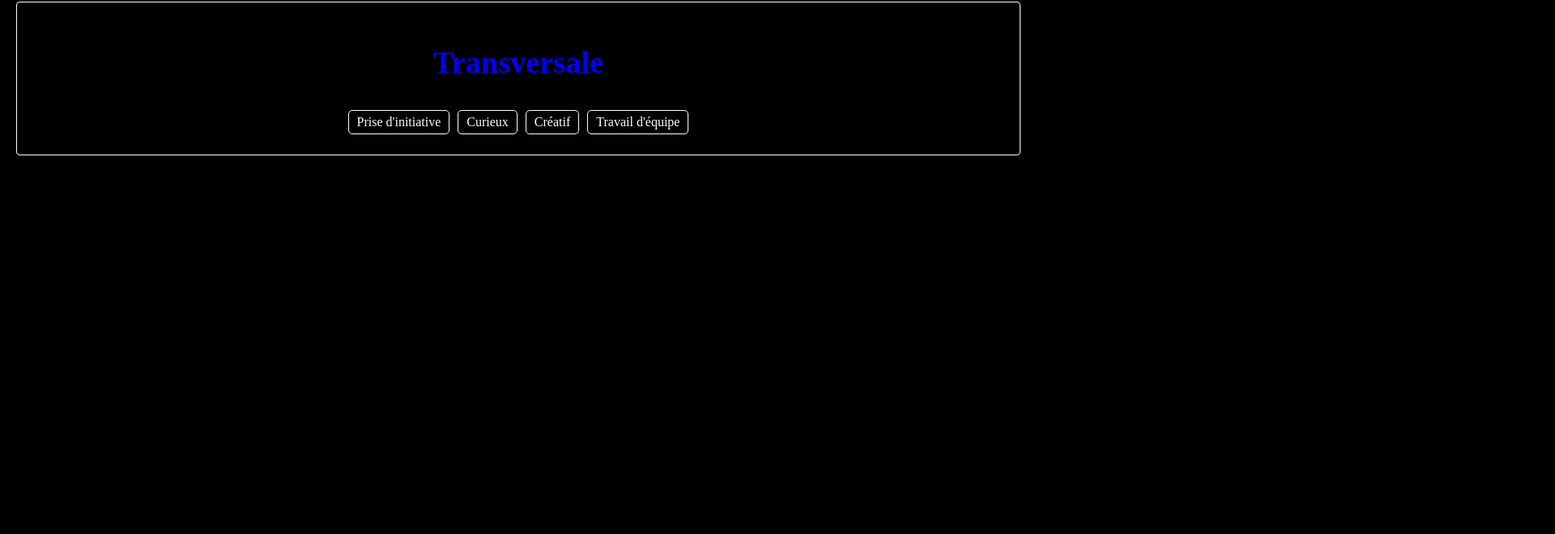
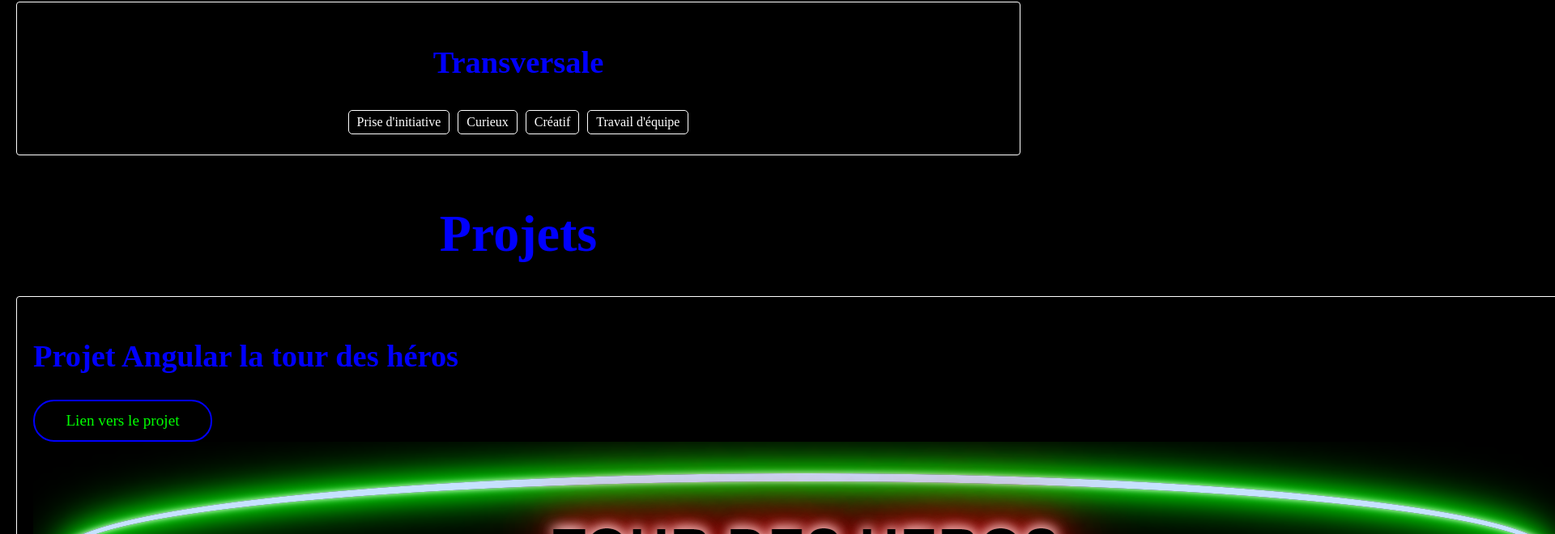
Before and after one commit to rolm0123456789/Portfolio, an Angular app: page /Accueil in a window 1280 px wide. Shown: the part 3081-3741 px from the top of the page at 81% size, 1920 px wide, since content can reach past the window. Before the commit the page ends 3313 px from the top, so only its background shows below. Built offline with nearby package versions, Linux system fonts and the light colour scheme.

Commit message:
chore: Add Projets component and update Accueil component

```diff
--- a/src/app/components/Accueil/Accueil.component.html
+++ b/src/app/components/Accueil/Accueil.component.html
@@ -13,3 +13,4 @@
 <app-presentation></app-presentation>
 <app-parcours></app-parcours>
 <app-competences></app-competences>
+<app-projets></app-projets>
--- a/src/app/components/Accueil/Accueil.component.ts
+++ b/src/app/components/Accueil/Accueil.component.ts
@@ -3,12 +3,13 @@ import { ChangeDetectionStrategy, Component } from '@angular/core';
 import { CompetencesComponent } from '../Competences/Competences.component';
 import { ParcoursComponent } from '../Parcours/Parcours.component';
 import { PresentationComponent } from '../Presentation/Presentation.component';
+import { ProjetsComponent } from '../Projets/Projets.component';
 declare function particlesJS(tag_id: any, params: any): any;
 
 @Component({
     selector: 'app-accueil',
     standalone: true,
-    imports: [CommonModule, PresentationComponent, ParcoursComponent, CompetencesComponent],
+    imports: [CommonModule, PresentationComponent, ParcoursComponent, CompetencesComponent, ProjetsComponent],
     templateUrl: './Accueil.component.html',
     styleUrl: './Accueil.component.scss',
     changeDetection: ChangeDetectionStrategy.OnPush,
--- a/src/app/components/Presentation/Presentation.component.html
+++ b/src/app/components/Presentation/Presentation.component.html
@@ -10,7 +10,7 @@
                 Solutions</a>, une entreprise spécialisée dans la GMAO (Gestion de Maintenance Assistée par Ordinateur),
             où j'ai
             l'opportunité de développer des logiciels internes.</p>
-        <p> Passionné par le développement d'applications en
+        <p> Intéressé par le développement d'applications en
             général, je
             m'épanouis aussi bien dans la conception que dans l'implémentation de solutions innovantes. J'apprécie
             particulièrement le
--- /dev/null
+++ b/src/app/components/Projets/Projets.component.html
@@ -0,0 +1,29 @@
+<h1>Projets</h1>
+
+<div class="container">
+    <div class="info">
+
+        <h2>Projet Angular la tour des héros</h2>
+        <a href="https://rolm0123456789.github.io/angular-tour-of-heroes" target="_blank"><button class="btn btn-about-me lightblue-btn"><span>Lien vers le
+                    projet</span></button></a>
+        <img [src]="'assets/angularProjet.png'">
+        <p>L'éditeur de jeux "Bizzard" souhaite développer un éditeur de trolls pour son prochain jeu en ligne "Duel de
+            Trolls".
+            Pour répondre à cette demande, j'ai réalisé une application client riche utilisant Angular. Le projet comprend
+            plusieurs
+            fonctionnalités, dont un tableau de bord pour afficher les héros les plus marquants et permettre leur édition,
+            une liste
+            complète des héros avec options d'affichage et de modification, ainsi qu'une fonctionnalité similaire pour les
+            armes.
+            L'interface d'édition de héros permet de répartir les points de compétence et d'associer des armes, tandis que
+            l'édition
+            des armes permet de gérer leurs caractéristiques spécifiques. Des améliorations incluent l'utilisation de bases
+            de
+            données distantes, la gestion d'authentification avec Firebase, et des fonctionnalités avancées comme l'ajout
+            d'images,
+            l'équipement complet des héros et des mécaniques de jeu pour les duels de héros. Le projet a été versionné sur
+            le
+            serveur GIT de l’université et utilise des reactive forms pour gérer les données fournies par l'utilisateur.
+        </p>
+    </div>
+</div>
--- /dev/null
+++ b/src/app/components/Projets/Projets.component.scss
@@ -0,0 +1,58 @@
+@import '../../Variables.scss';
+
+h1 {
+    color: #00f;
+    font-weight: bold;
+    text-align: center;
+    margin-top: 20px;
+    margin-bottom: 20px;
+}
+a {
+    margin: 0;
+    padding: 0;
+    font-size: 100%;
+    vertical-align: baseline;
+    background: transparent;
+    text-decoration: none;
+}
+
+.btn-about-me {
+    animation-delay: 5s;
+    animation-duration: 2s;
+    animation-fill-mode: forwards;
+    min-width: 5vw;
+    span {
+        color: $primary-color;
+    }
+    font-size: 1.5vw;
+}
+.btn-about-me:hover {
+    background-color: $secondary-color-light;
+}
+.lightblue-btn {
+    background-color: transparent;
+    border-color: $secondary-color;
+    color: $secondary-color;
+}
+.btn,
+.close-btn {
+    cursor: pointer;
+    transition: 0.3s ease-in-out;
+    border: 0.2vw solid;
+    border-radius: 2vw;
+    font-family: Silkscreen;
+    padding: 1vw 3vw;
+}
+
+.container {
+    display: flex;
+    padding: 20px;
+}
+
+.info {
+    flex-direction: column;
+    display: flex;
+    border: 1px solid white;
+    border-radius: 4px;
+    padding: 20px;
+}
--- /dev/null
+++ b/src/app/components/Projets/Projets.component.ts
@@ -0,0 +1,14 @@
+import { CommonModule } from '@angular/common';
+import { ChangeDetectionStrategy, Component } from '@angular/core';
+
+@Component({
+    selector: 'app-projets',
+    standalone: true,
+    imports: [CommonModule],
+    templateUrl: './Projets.component.html',
+    styleUrl: './Projets.component.scss',
+    changeDetection: ChangeDetectionStrategy.OnPush,
+})
+export class ProjetsComponent {
+    public imageUrl: string = 'src/assets/angularProjet.png';
+}
```
Also changed, not shown: src/assets/angularProjet.png (added).
